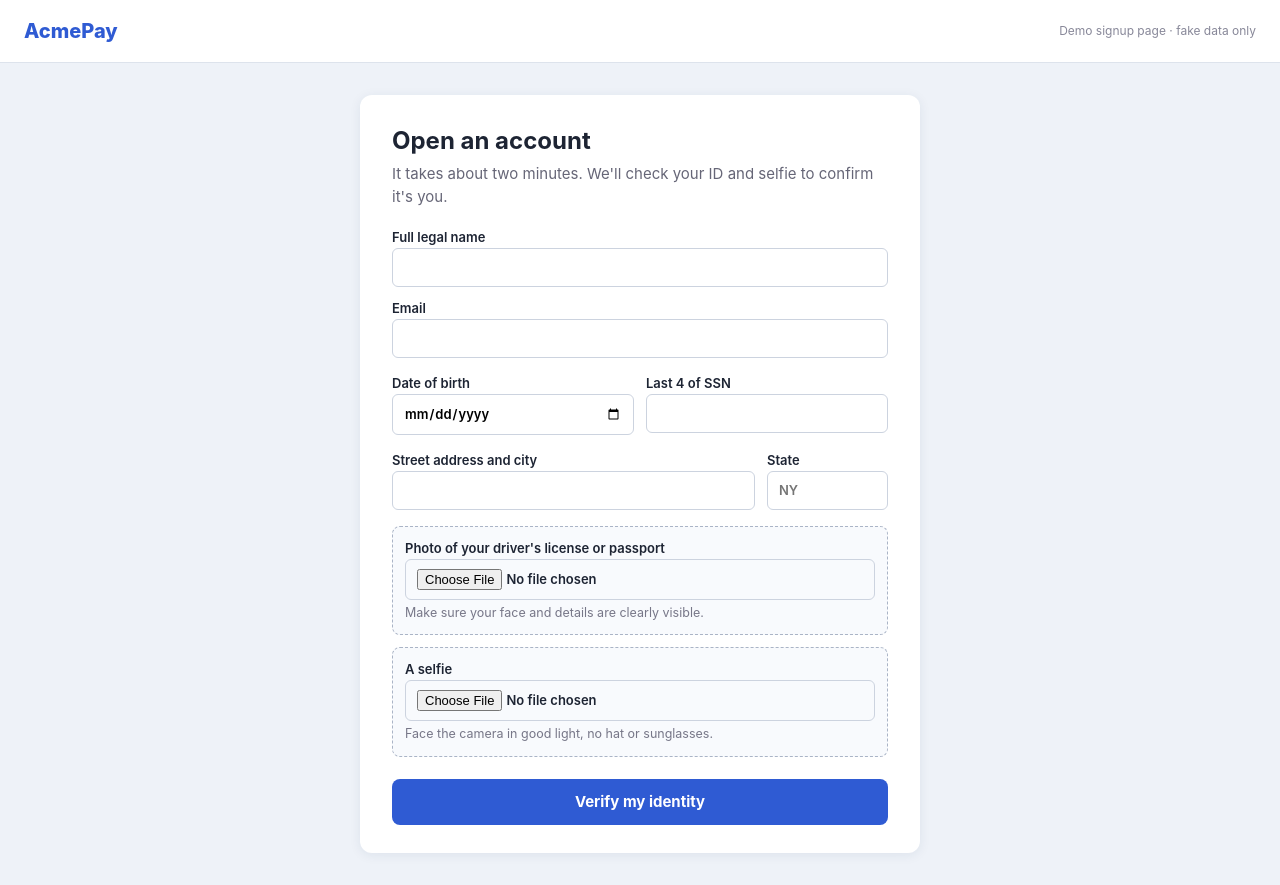
After one commit to zumiko/devin_explore, a Flask app: page /signup in a window 1280 px wide. The commit adds this page. Run offline with Flask 3, Linux system fonts and the light colour scheme; data comes from the database, SQL or seed files in the repository.

Commit message:
Add customer signup page: instant approval or 'we'll be in touch' + KYC case
Co-Authored-By: Devin AI <158243242+devin-ai-integration[bot]@users.noreply.github.com>

```diff
--- a/app/app.py
+++ b/app/app.py
@@ -1,4 +1,6 @@
+import difflib
 import json
+import random
 from datetime import datetime, timedelta
 
 from flask import Flask, Response, abort, flash, g, redirect, render_template, request, session, url_for
@@ -238,6 +240,86 @@ def kyc_face_match(case_id):
     g.db.commit()
     flash(f"Face match score {score_pct}/100: {label(verdict)}.")
     return redirect(url_for("kyc_case", case_id=case_id) + "#face-match")
+
+
+def watchlist_hit(name):
+    best, best_pct = None, 0
+    for w in g.db.execute("SELECT * FROM watchlist").fetchall():
+        pct = round(difflib.SequenceMatcher(None, name.lower(), w["name"].lower()).ratio() * 100)
+        if pct > best_pct:
+            best, best_pct = w, pct
+    return (best, best_pct) if best_pct >= int(get_setting(g.db, "watchlist_review_pct")) else (None, best_pct)
+
+
+@app.route("/signup", methods=["GET", "POST"])
+def signup():
+    """Customer-facing account opening: runs the identity checks and either approves instantly or opens a KYC case."""
+    if request.method == "GET":
+        return render_template("signup.html", result=None, form={})
+    form = {k: request.form.get(k, "").strip() for k in ("name", "email", "dob", "address", "state", "ssn_last4")}
+    id_file, selfie_file = request.files.get("id_image"), request.files.get("selfie")
+    if not all(form.values()) or not id_file or not id_file.filename or not selfie_file or not selfie_file.filename:
+        flash("Please fill in every field and add both photos.", "error")
+        return render_template("signup.html", result=None, form=form)
+    id_bytes, selfie_bytes = id_file.read(), selfie_file.read()
+    now = datetime.now().replace(microsecond=0)
+    flags, face, risk = [], None, 30
+    pass_score = int(get_setting(g.db, "face_match_pass_score"))
+    try:
+        face = face_match.compare(id_bytes, selfie_bytes)
+        face["pct"] = max(0, round(face["score"] * 100))
+        face["verdict"] = face_match.verdict(face["pct"], pass_score, int(get_setting(g.db, "face_match_review_score")))
+        if face["verdict"] != "likely_same_person":
+            flags.append({"type": "selfie_mismatch", "detail": f"Face match score {face['pct']}/100"})
+            risk += 35 if face["verdict"] == "likely_different_people" else 20
+    except face_match.FaceMatchError as e:
+        flags.append({"type": "selfie_mismatch", "detail": f"Automatic face match failed: {e}"})
+        risk += 25
+    hit, hit_pct = watchlist_hit(form["name"])
+    if hit:
+        kind = "pep_match" if "PEP" in hit["list_name"] else "sanctions_name_match"
+        flags.append({"type": kind, "match_pct": hit_pct, "watchlist_id": hit["id"],
+                      "detail": f"Name {hit_pct}% similar to '{hit['name']}' (DOB {hit['dob']}, {hit['country']})"})
+        risk += 45 + (20 if hit["dob"] == form["dob"] else 0)
+    approved = not flags
+    risk = min(99, risk if flags else 10)
+
+    cid = g.db.execute(
+        "INSERT INTO customers (name, email, dob, address, state, ssn_last4, account_type, status, signup_at)"
+        " VALUES (?, ?, ?, ?, ?, ?, 'personal', ?, ?)",
+        (form["name"], form["email"], form["dob"], form["address"], form["state"].upper()[:2], form["ssn_last4"][-4:],
+         "active" if approved else "pending_kyc", now.isoformat()),
+    ).lastrowid
+    case_id = g.db.execute(
+        "INSERT INTO kyc_cases (customer_id, status, risk_score, flags_json, vendor_ref, requires_second_review,"
+        " created_at, sla_due_at, decision, decision_reason, decision_note, decided_at) VALUES (?, ?, ?, ?, ?, ?, ?, ?, ?, ?, ?, ?)",
+        (cid, "approved" if approved else "new", risk, json.dumps(flags), f"MV-{random.randint(100000, 999999)}",
+         int(risk >= int(get_setting(g.db, "kyc_second_review_risk_score"))), now.isoformat(),
+         (now + timedelta(hours=int(get_setting(g.db, "kyc_sla_hours")))).isoformat(),
+         "approved" if approved else None, "auto_approved" if approved else None,
+         "All automatic checks passed at signup." if approved else None, now.isoformat() if approved else None),
+    ).lastrowid
+    audit(g.db, None, "kyc_case_created", "kyc_case", case_id, after={"status": "new", "risk_score": risk},
+          reason="Created from customer signup")
+    if face:
+        details = {k: face[k] for k in ("id_faces_found", "selfie_faces_found", "id_face_confidence", "selfie_face_confidence")}
+        details["model"] = "OpenCV YuNet + SFace (cosine similarity)"
+        fc_id = g.db.execute(
+            "INSERT INTO face_checks (case_id, run_by, source, created_at, score, verdict, id_image, id_image_type,"
+            " selfie_image, selfie_image_type, id_face, selfie_face, details_json)"
+            " VALUES (?, NULL, 'signup', ?, ?, ?, ?, ?, ?, ?, ?, ?, ?)",
+            (case_id, now.isoformat(), face["score"], face["verdict"], id_bytes, id_file.mimetype or "image/jpeg",
+             selfie_bytes, selfie_file.mimetype or "image/jpeg", face["id_face_jpg"], face["selfie_face_jpg"],
+             json.dumps(details)),
+        ).lastrowid
+        audit(g.db, None, "face_match_run", "kyc_case", case_id,
+              after={"face_check_id": fc_id, "score": face["pct"], "verdict": face["verdict"]}, reason="Check at signup")
+    if approved:
+        audit(g.db, None, "kyc_auto_approved", "kyc_case", case_id, before={"status": "new"},
+              after={"status": "approved"}, reason="All automatic checks passed at signup")
+    g.db.commit()
+    return render_template("signup.html", result="approved" if approved else "review", name=form["name"],
+                           case_id=case_id, form={})
 
 
 FACE_IMAGE_COLUMNS = {"id": ("id_image", "id_image_type"), "selfie": ("selfie_image", "selfie_image_type"),
--- a/app/seed.py
+++ b/app/seed.py
@@ -68,6 +68,7 @@ SETTINGS = [
     ("kyc_second_review_risk_score", "70", "KYC cases at or above this risk score need a second reviewer to approve"),
     ("kyc_sla_hours", "48", "Target hours to resolve a KYC case"),
     ("face_match_pass_score", "45", "Face match scores (0-100) at or above this count as likely the same person"),
+    ("watchlist_review_pct", "85", "Signups whose name is at least this % similar to a watchlist entry go to manual review"),
     ("face_match_review_score", "30", "Face match scores from this up to the pass score need a reviewer's judgment; below it, likely different people"),
 ]
 
--- a/app/templates/base.html
+++ b/app/templates/base.html
@@ -17,6 +17,7 @@
     {% if can('customer_view') %}<a href="{{ url_for('customers') }}">Customers</a>{% endif %}
     {% if can('audit_view') %}<a href="{{ url_for('audit_log') }}">Audit Log</a>{% endif %}
     <a href="{{ url_for('settings') }}">Rules</a>
+    <a href="{{ url_for('signup') }}" target="_blank">Customer signup &#8599;</a>
   </nav>
   <form class="whoami" method="post" action="{{ url_for('switch_user') }}">
     <label>Acting as</label>
--- a/app/templates/kyc_case.html
+++ b/app/templates/kyc_case.html
@@ -37,6 +37,7 @@
   </section>
   <section>
     <h3>Why this was flagged (from MockVerify)</h3>
+    {% if not flags %}<p class="muted">Nothing flagged.</p>{% endif %}
     {% for f in flags %}
     <div class="flagbox">
       <b>{{ f.type|label }}</b>{% if f.match_pct %} — {{ f.match_pct }}% match{% endif %}<br>
@@ -55,7 +56,7 @@
 
     <h3>Decision</h3>
     {% if case.status in ('approved', 'rejected') %}
-      <p><b>{{ case.decision|capitalize }}</b> by {{ case.decider }} on {{ case.decided_at|dt }}
+      <p><b>{{ case.decision|capitalize }}</b> by {{ case.decider or 'automatic rules (no human review)' }} on {{ case.decided_at|dt }}
       {% if case.first_decider %}(first approval: {{ case.first_decider }}){% endif %}<br>
       Reason: {{ case.decision_reason|label }}<br>Note: {{ case.decision_note }}</p>
     {% else %}
--- /dev/null
+++ b/app/templates/signup.html
@@ -0,0 +1,69 @@
+<!doctype html>
+<html lang="en">
+<head>
+  <meta charset="utf-8">
+  <meta name="viewport" content="width=device-width, initial-scale=1">
+  <title>Open an account · AcmePay</title>
+  <style>
+    * { box-sizing: border-box; }
+    body { margin: 0; font: 15px/1.5 -apple-system, BlinkMacSystemFont, "Segoe UI", Roboto, sans-serif; color: #1d2433; background: #eef2f8; }
+    header { padding: 16px 24px; background: #fff; border-bottom: 1px solid #dde3ec; display: flex; justify-content: space-between; align-items: center; }
+    .logo { font-weight: 800; font-size: 20px; color: #2f5bd3; }
+    .demo { font-size: 12px; color: #889; }
+    main { max-width: 560px; margin: 32px auto; background: #fff; border-radius: 12px; padding: 28px 32px; box-shadow: 0 2px 12px rgba(30,50,90,.08); }
+    h1 { margin: 0 0 4px; font-size: 24px; }
+    .sub { color: #667; margin: 0 0 20px; }
+    label { display: block; font-size: 13px; font-weight: 600; margin: 12px 0 4px; }
+    input { width: 100%; font: inherit; padding: 9px 11px; border: 1px solid #ccd3df; border-radius: 6px; }
+    .row { display: flex; gap: 12px; } .row > div { flex: 1; }
+    .photo { border: 1px dashed #aab4c6; border-radius: 8px; padding: 12px; margin-top: 12px; background: #f8fafd; }
+    .photo small { color: #778; display: block; margin-top: 4px; }
+    button { margin-top: 22px; width: 100%; padding: 12px; font: inherit; font-weight: 700; color: #fff; background: #2f5bd3; border: 0; border-radius: 8px; cursor: pointer; }
+    .error { background: #fdecea; border: 1px solid #f5b7b1; padding: 8px 12px; border-radius: 6px; }
+    .result { text-align: center; padding: 12px 0; }
+    .icon { font-size: 48px; width: 84px; height: 84px; line-height: 84px; border-radius: 50%; margin: 0 auto 12px; color: #fff; }
+    .ok { background: #27ae60; } .wait { background: #f0ad4e; }
+    .staff { margin-top: 24px; padding-top: 14px; border-top: 1px solid #eee; font-size: 13px; color: #778; }
+  </style>
+</head>
+<body>
+<header><span class="logo">AcmePay</span><span class="demo">Demo signup page &middot; fake data only</span></header>
+<main>
+{% if result == 'approved' %}
+  <div class="result">
+    <div class="icon ok">&#10003;</div>
+    <h1>You're verified, {{ name.split()[0] }}!</h1>
+    <p class="sub">Your identity checks passed and your account is ready to use.</p>
+  </div>
+{% elif result == 'review' %}
+  <div class="result">
+    <div class="icon wait" style="font-size:26px;font-weight:700">48h</div>
+    <h1>Thanks, {{ name.split()[0] }}. We'll be in touch soon.</h1>
+    <p class="sub">We need a little more time to verify your identity. Our team usually gets back to you within 48 hours, by email.</p>
+  </div>
+{% else %}
+  <h1>Open an account</h1>
+  <p class="sub">It takes about two minutes. We'll check your ID and selfie to confirm it's you.</p>
+  {% with messages = get_flashed_messages(with_categories=true) %}{% for cat, msg in messages %}<p class="error">{{ msg }}</p>{% endfor %}{% endwith %}
+  <form method="post" enctype="multipart/form-data">
+    <label>Full legal name<input name="name" value="{{ form.name }}" required></label>
+    <label>Email<input type="email" name="email" value="{{ form.email }}" required></label>
+    <div class="row">
+      <div><label>Date of birth<input type="date" name="dob" value="{{ form.dob }}" required></label></div>
+      <div><label>Last 4 of SSN<input name="ssn_last4" value="{{ form.ssn_last4 }}" maxlength="4" pattern="[0-9]{4}" required></label></div>
+    </div>
+    <div class="row">
+      <div style="flex:3"><label>Street address and city<input name="address" value="{{ form.address }}" required></label></div>
+      <div><label>State<input name="state" value="{{ form.state }}" maxlength="2" placeholder="NY" required></label></div>
+    </div>
+    <div class="photo"><label style="margin-top:0">Photo of your driver's license or passport<input type="file" name="id_image" accept="image/*" required></label><small>Make sure your face and details are clearly visible.</small></div>
+    <div class="photo"><label style="margin-top:0">A selfie<input type="file" name="selfie" accept="image/*" capture="user" required></label><small>Face the camera in good light, no hat or sunglasses.</small></div>
+    <button>Verify my identity</button>
+  </form>
+{% endif %}
+{% if result %}
+  <p class="staff">Demo only, not shown to real customers: this created <a href="{{ url_for('kyc_case', case_id=case_id) }}">KYC case #{{ case_id }}</a>{% if result == 'approved' %}, already auto-approved{% else %} in the review queue{% endif %}. <a href="{{ url_for('signup') }}">Start another signup</a></p>
+{% endif %}
+</main>
+</body>
+</html>
```
Also changed, not shown: README.md.
